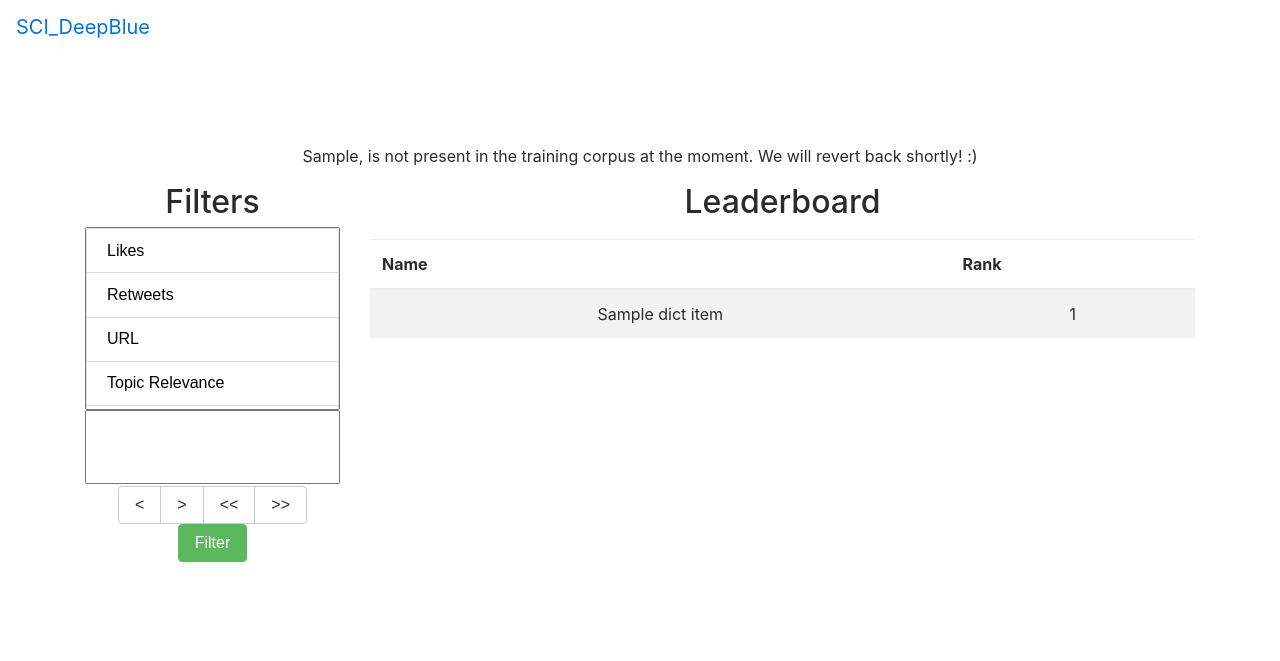
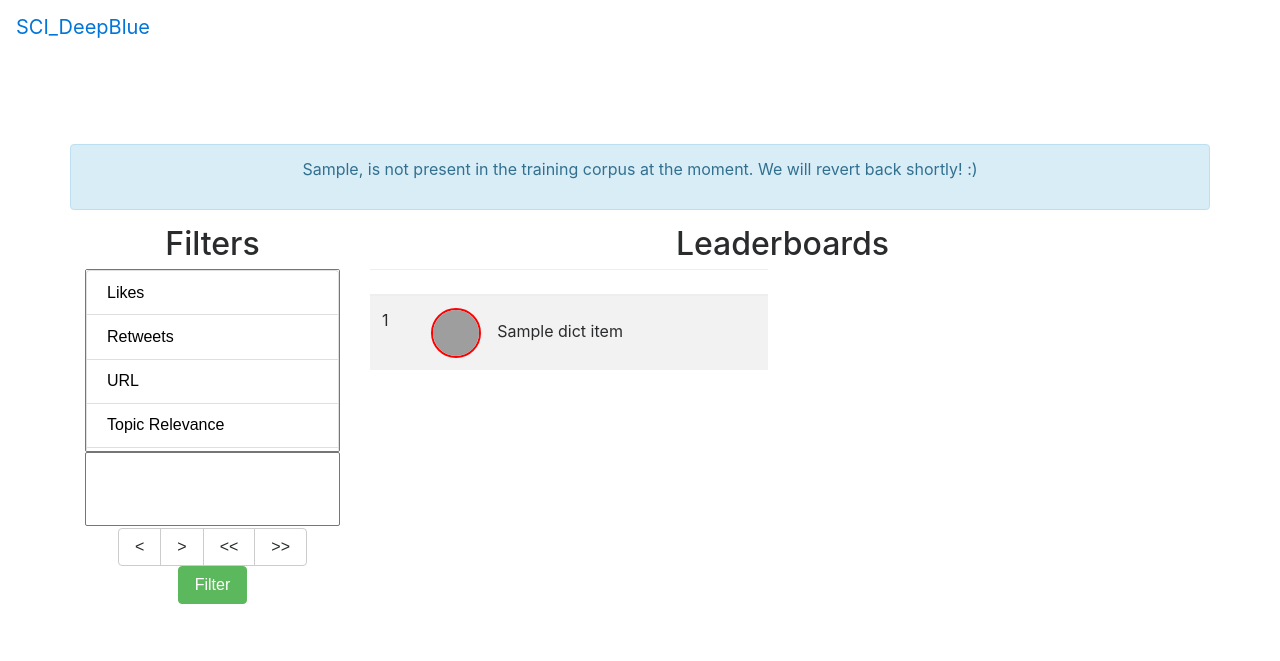
Before and after one commit to dasUtsav/social-champion-identification, a Flask app: template templates/form.html in a window 1280 px wide. Shown: the top 661 px of the page. Run offline with Flask 2, Linux system fonts and the light colour scheme; the template is opened without the code that fills it: most values are stand-ins (such as "Sample title", 1, 10 or a date in 2020); lists and menus that the app fills with data are empty; parts of the project's set-up code (start-up, migrations or seed data) failed here and were passed over; some libraries are stand-ins or nearby versions; grey boxes are pictures that could not be loaded.

Commit message:
Update UI

```diff
--- a/static/css/form.css
+++ b/static/css/form.css
@@ -1,12 +1,25 @@
-.leaderboard {
+.leaderboard,{
     margin-top: 20px;
     margin-bottom: 20px;
+}
+
+
+
+.leaderboard td {
+    text-align: left;
+}
+
+.leaderboard .profile_image {
+    border-radius: 50%;
+    border: 2px solid red;
+    margin-right: 1em;
 }
 
 .query {
     text-align: left;
 }
 
+
 #sbOne, #sbTwo {
     width: 100%;
 }
--- a/templates/form.html
+++ b/templates/form.html
@@ -1,22 +1,14 @@
- {% extends 'index.html' %}
-
- {% block head %}
-    <link rel="stylesheet" href="{{ url_for('static', filename='css/form.css') }}">
- {% endblock %}
-
- {% block body %}
+ {% extends 'index.html' %} {% block head %}
+<link rel="stylesheet" href="{{ url_for('static', filename='css/form.css') }}"> {% endblock %} {% block body %}
 
 <div class="container text-center" style="padding: 50px 0px 100px 0px">
 
     {% if final_ranks is defined %}
     <div class="row">
-        <div class="col-sm-12">
+        <div class="col-sm-12 alert alert-info" role="alert">
             <p>
-                    {% for pending_topic in pending_topics %}
-                        {{pending_topic.capitalize()}},
-                    {% endfor %}
-
-                    is not present in the training corpus at the moment. We will revert back shortly! :)
+                {% for pending_topic in pending_topics %} {{pending_topic.capitalize()}}, {% endfor %} is not present in the training corpus
+                at the moment. We will revert back shortly! :)
             </p>
 
         </div>
@@ -38,23 +30,25 @@
             <br>
 
             <div class="btn-group">
-            <input class="btn btn-secondary" type="button" id="left" value="<"/>
-            <input class="btn btn-secondary" type="button" id="right" value=">"/>
-            <input class="btn btn-secondary" type="button" id="leftall" value="<<"/>
-            <input class="btn btn-secondary" type="button" id="rightall" value=">>"/>
+                <input class="btn btn-secondary" type="button" id="left" value="<" />
+                <input class="btn btn-secondary" type="button" id="right" value=">" />
+                <input class="btn btn-secondary" type="button" id="leftall" value="<<" />
+                <input class="btn btn-secondary" type="button" id="rightall" value=">>" />
             </div>
             <input class="btn btn-success" id="queryForm" type="button" value="Filter" id="submit" />
         </div>
 
         <div class="col-sm-9">
-        <h2>Leaderboard</h2>
+            <h2>Leaderboards</h2>
+            <div class="row">
                 {% for data in final_ranks %}
-        <h3 class="query">{{data['query'].capitalize()}}</h3>
+                <div class="col-sm-6 table-responsive">
+
+                    <!-- <h3 class="query">{{data['query'].capitalize()}}</h3> -->
                     <table class="table table-striped leaderboard">
                         <thead>
                             <tr>
-                    <th>Name</th>
-                    <th>Rank</th>
+                                <th colspan="2">{{data['query'].capitalize()}}</th>
                             </tr>
                         </thead>
                         <tbody>
@@ -62,13 +56,18 @@
 
                             {% for dict_item in data['rank_list'] %}
                             <tr>
-                    <td>{{dict_item['name']}}</td>
                                 <td>{{dict_item['rank']}}</td>
+                                <td>
+                                    <img class="profile_image" src="https://encrypted-tbn3.gstatic.com/images?q=tbn:ANd9GcTF_erFD1SeUnxEpvFjzBCCDxLvf-wlh9ZuPMqi02qGnyyBtPWdE-3KoH3s"
+                                        height="50em" width="50em" alt="TEST">{{dict_item['name']}}</td>
                             </tr>
                             {% endfor %}
                         </tbody>
                     </table>
+
+                </div>
                 {% endfor %}
+            </div>
         </div>
     </div>
 
```
Lines whose indentation alone changed are shown as unchanged.
